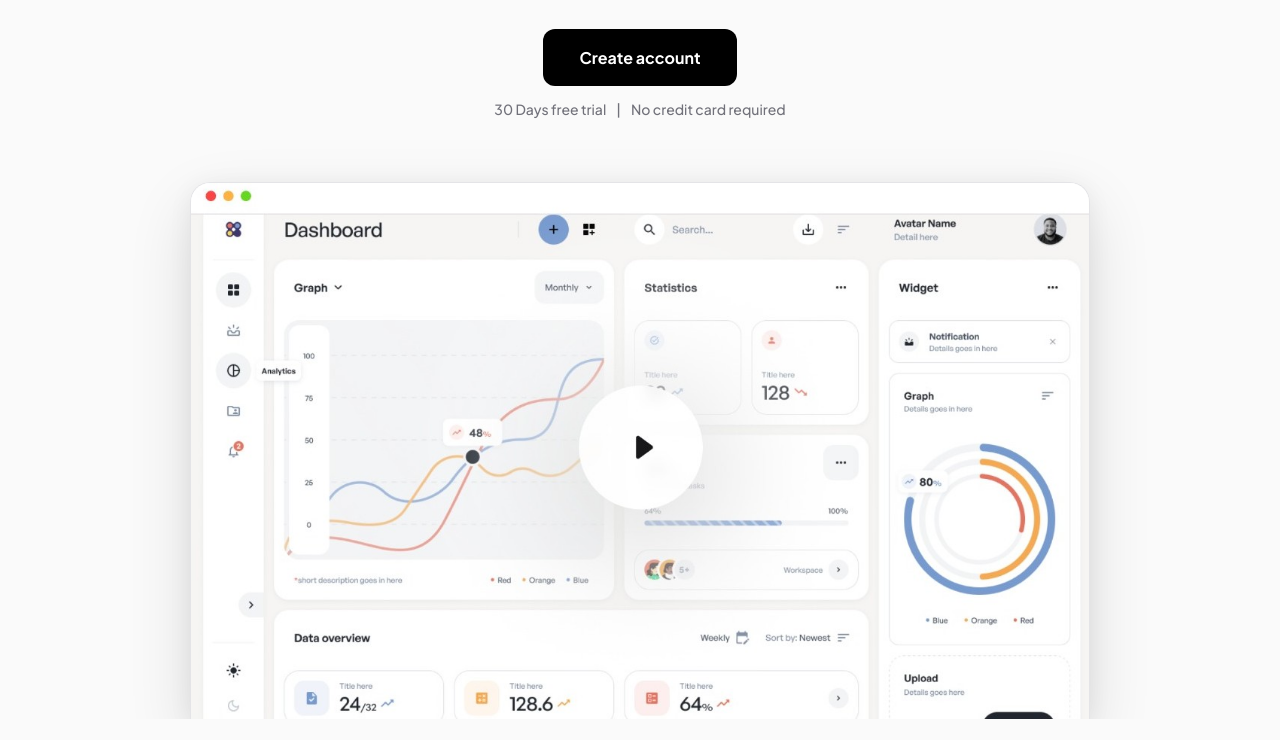
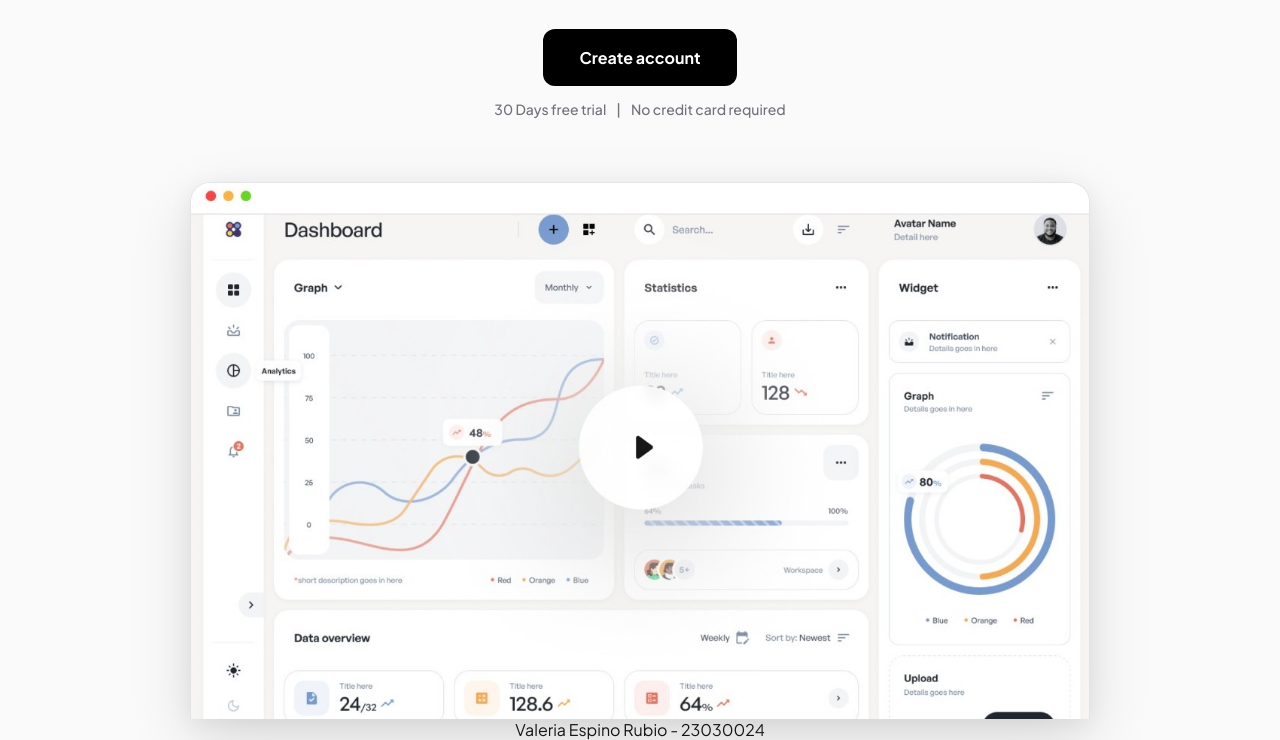
Before and after one commit to V4l33eria/figma, a plain HTML site: page index.html in a window 1280 px wide. Shown: the part 351-1091 px from the top of the page. Before the commit the page ends 1070 px from the top, so only its background shows below. Drawn offline with Linux system fonts and the light colour scheme.

Commit message:
cambiosss

```diff
--- a/index.html
+++ b/index.html
@@ -33,5 +33,8 @@
             <img src="Dashboard.jpeg" alt="Dashboard Preview">
         </div>
     </main>
+    <footer>
+        <p>Valeria Espino Rubio - 23030024</p>
+    </footer>
 </body>
 </html>
```
Also changed, not shown: styles.css (+9 -12 lines).
